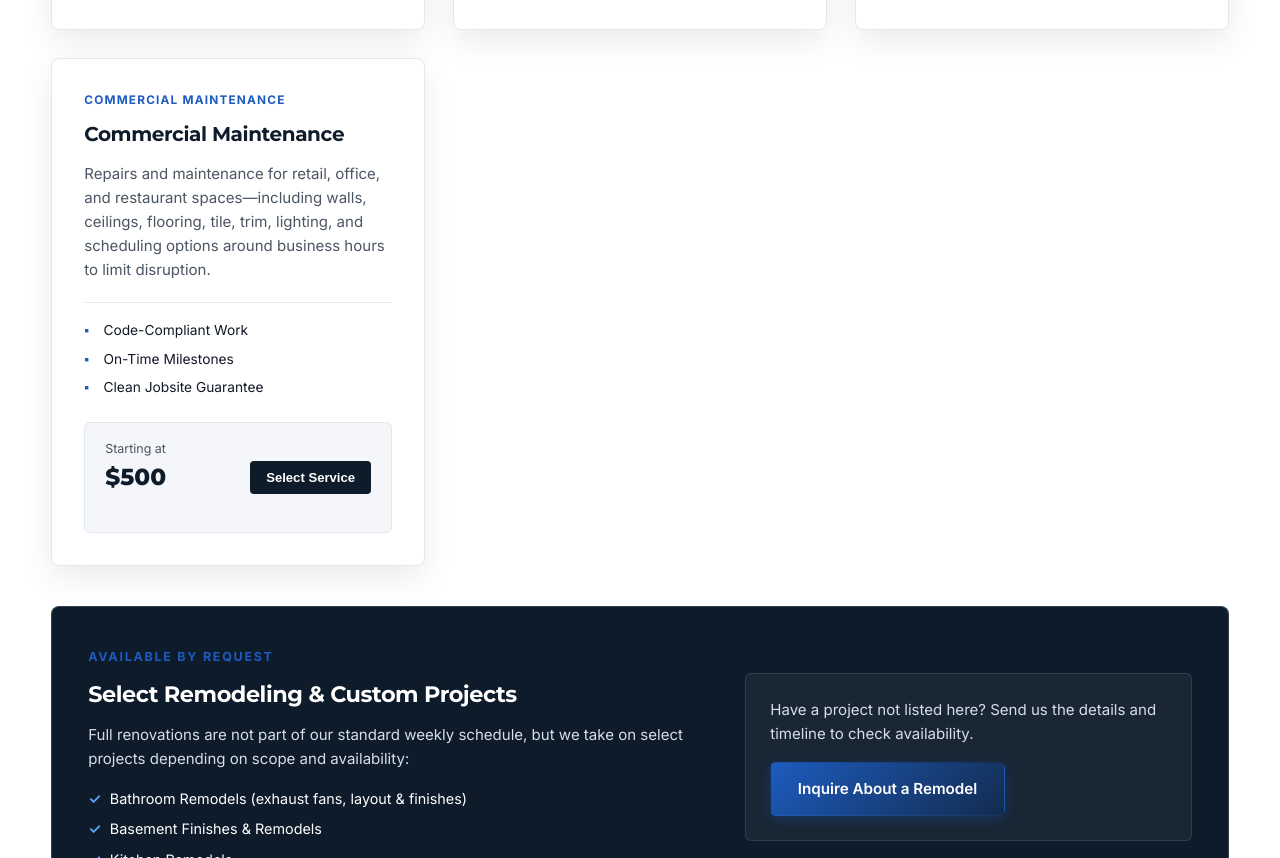
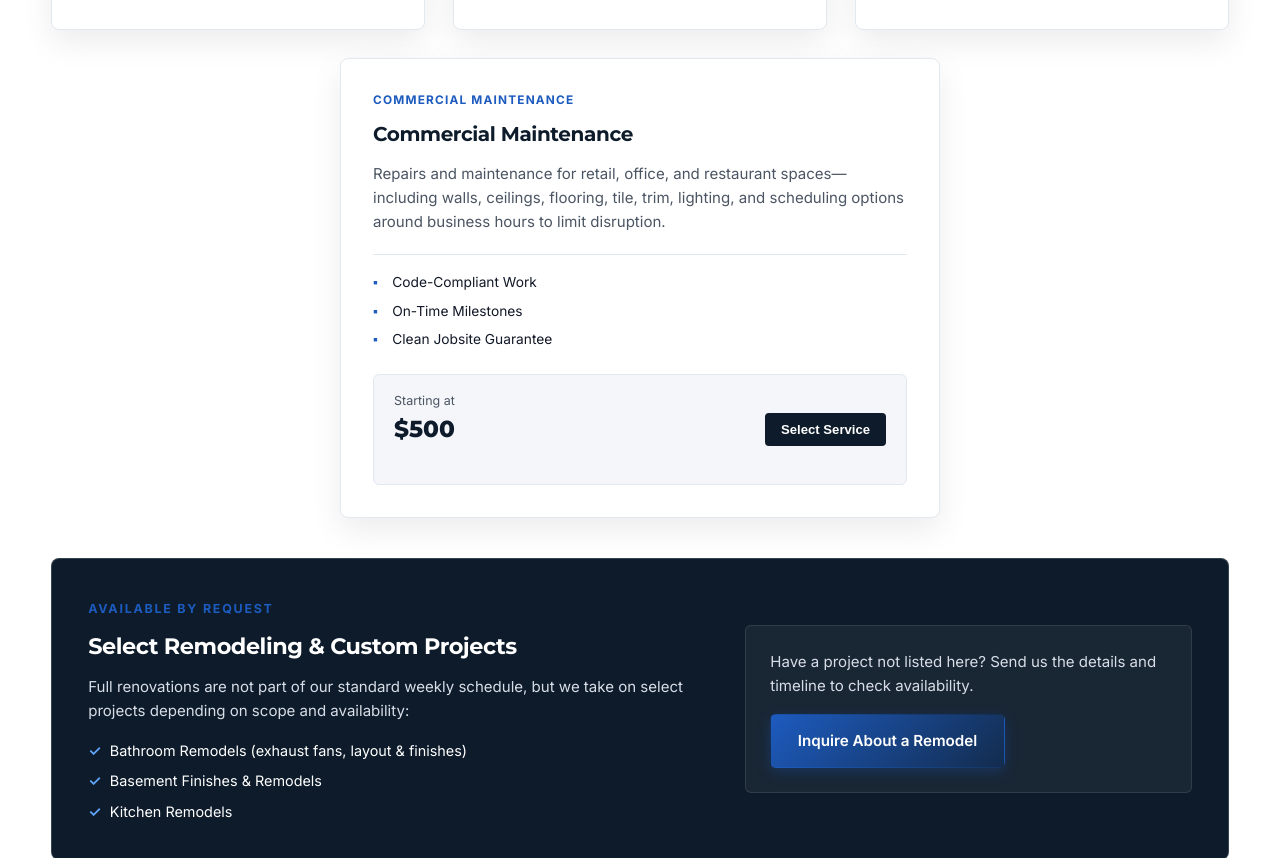
Before and after one commit to luisfmp9/JuanWeb, a plain HTML site: page index.html in a window 1280 px wide. Shown: the part 2613-3471 px from the top of the page. Drawn offline with Linux system fonts and the light colour scheme.

Commit message:
tarjetas dinámicas orden al final

```diff
--- a/CSS/cssBase.css
+++ b/CSS/cssBase.css
@@ -424,6 +424,14 @@ fieldset {
   color: var(--text-muted);
   font-size: 0.94rem;
   margin-bottom: 1.25rem;
+}
+
+/* Tarjeta sobrante alineada y centrada automáticamente */
+.service-card.is-centered-orphan {
+  grid-column: 1 / -1;
+  max-width: 600px;
+  margin: 0 auto;
+  width: 100%;
 }
 
 .service-features {
--- a/JS/app.js
+++ b/JS/app.js
@@ -82,6 +82,31 @@ document.addEventListener('DOMContentLoaded', () => {
       </article>
     `).join('');
 
+    // --- CENTRAR AUTOMÁTICAMENTE LA ÚLTIMA TARJETA SI QUEDA SOLA ---
+    const adjustOrphanCards = () => {
+      const cards = servicesGrid.querySelectorAll('.service-card');
+      if (cards.length === 0) return;
+
+      // Limpiamos la clase por si acaso
+      cards.forEach(card => card.classList.remove('is-centered-orphan'));
+
+      // Medimos cuántas columnas tiene el grid en este momento exacto
+      const computedStyle = window.getComputedStyle(servicesGrid);
+      const columnsTemplate = computedStyle.getPropertyValue('grid-template-columns');
+      const columnsCount = columnsTemplate.split(' ').length;
+
+      // Vemos si sobra 1 sola tarjeta en la última fila
+      const remainder = cards.length % columnsCount;
+      if (remainder === 1) {
+        const lastCard = cards[cards.length - 1];
+        lastCard.classList.add('is-centered-orphan');
+      }
+    };
+
+    // Lo ejecutamos al cargar y también si el usuario cambia el tamaño de la ventana
+    adjustOrphanCards();
+    window.addEventListener('resize', adjustOrphanCards);
+
     document.querySelectorAll('.btn-select-service').forEach(btn => {
       btn.addEventListener('click', () => {
         const chosen = btn.getAttribute('data-service');
```
